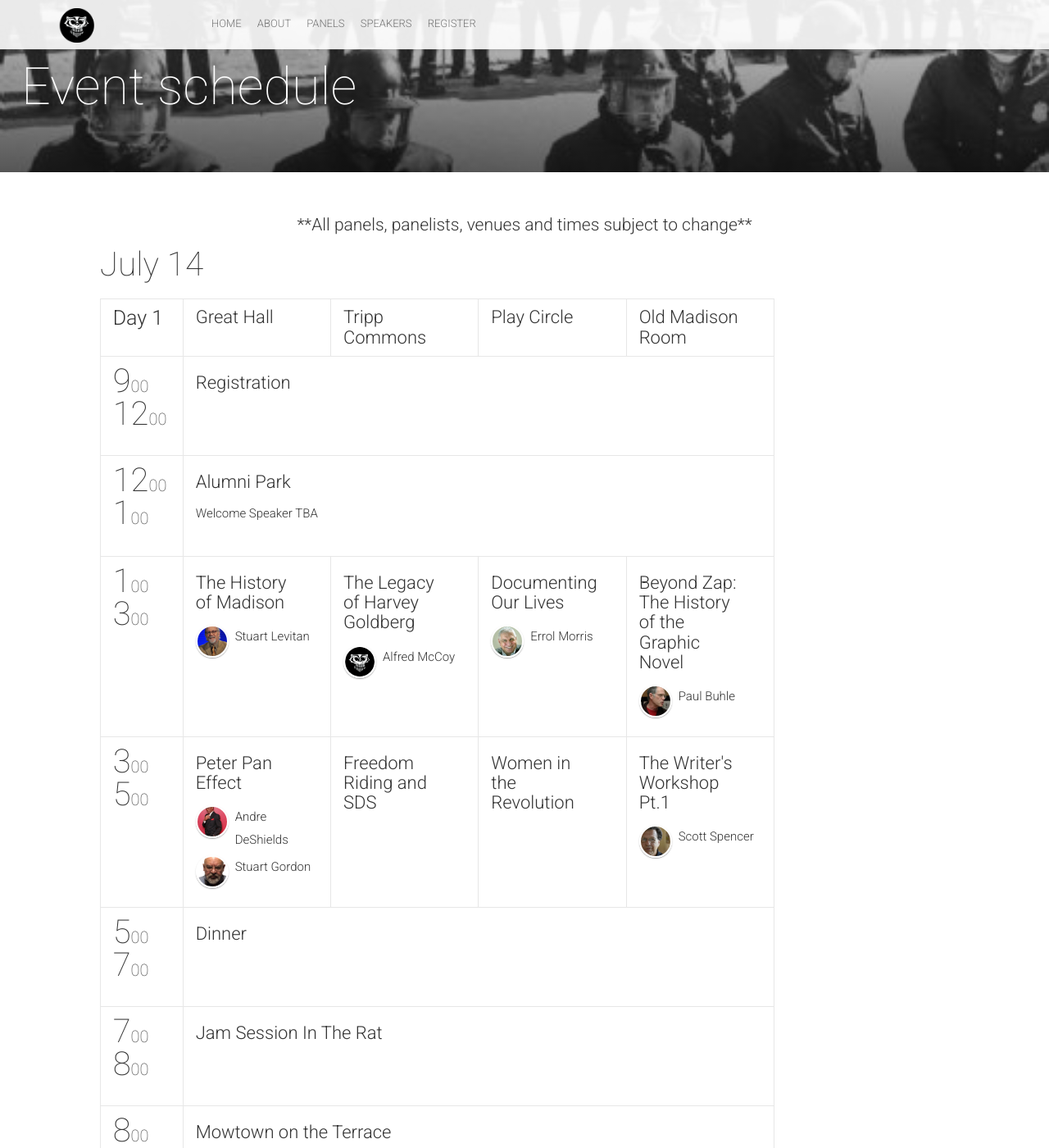
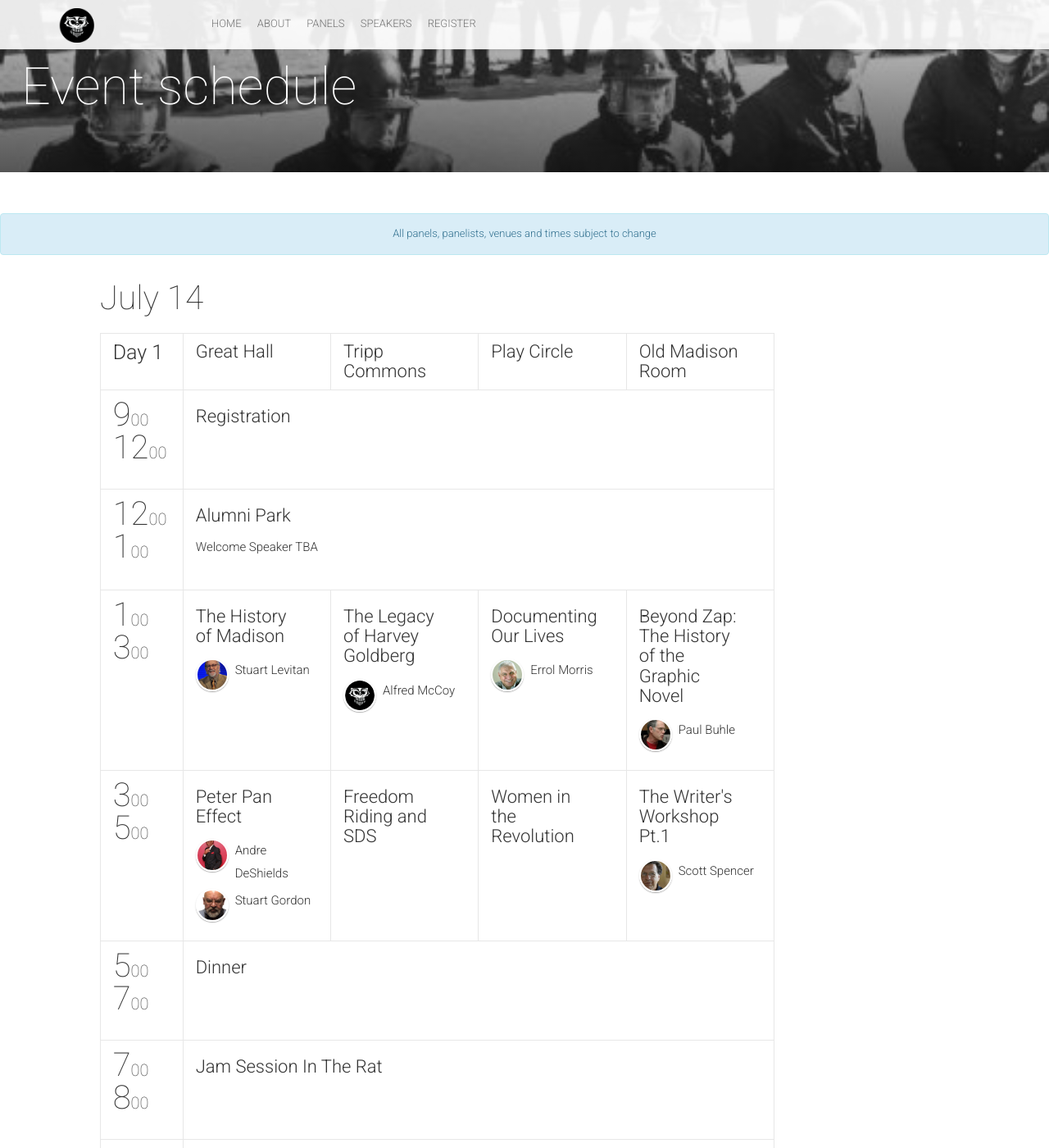
Before and after one commit to fourthirty-two/the-madison-reunion, a Jekyll site: the page built from schedule.html, in a window 1280 px wide and 1400 px high, scrolled down 197 px. Shown: the whole window at 82% size. Built offline with Jekyll 4.4.1, drawn with Linux system fonts in a browser that asks for light colours; nearby versions of some CDN libraries; comment, search, counter and statistics services are not loaded.

Commit message:
:notes: calendar alert info

```diff
--- a/_includes/schedule.html
+++ b/_includes/schedule.html
@@ -1,8 +1,8 @@
 <!-- Begin Schedule Section -->
 <section id="schedule" class="schedule">
-  <b class="lead">
-    **All panels, panelists, venues and times subject to change**
-  </b>
+  <div class="alert alert-info" role="alert">
+    All panels, panelists, venues and times subject to change
+  </div>
     <div class="content-wrapper">
         {% for day in site.data.schedule %}
         <div class="schedule-table col-lg-8 col-md-10 col-md-offset-1">
```
Also changed, not shown: _sass/partials/_schedule.scss (+11 -0 lines), css/main.css.
